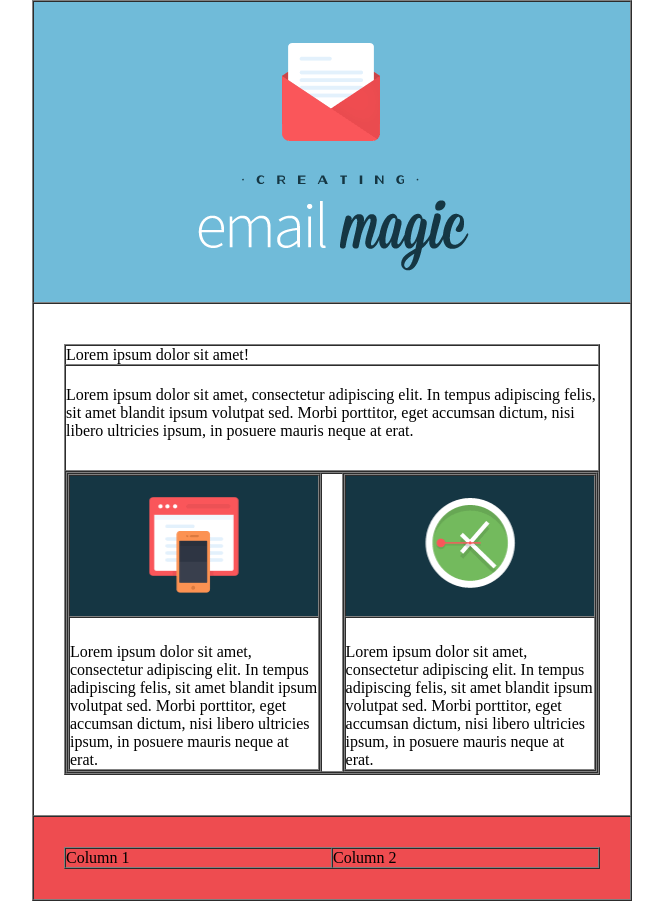
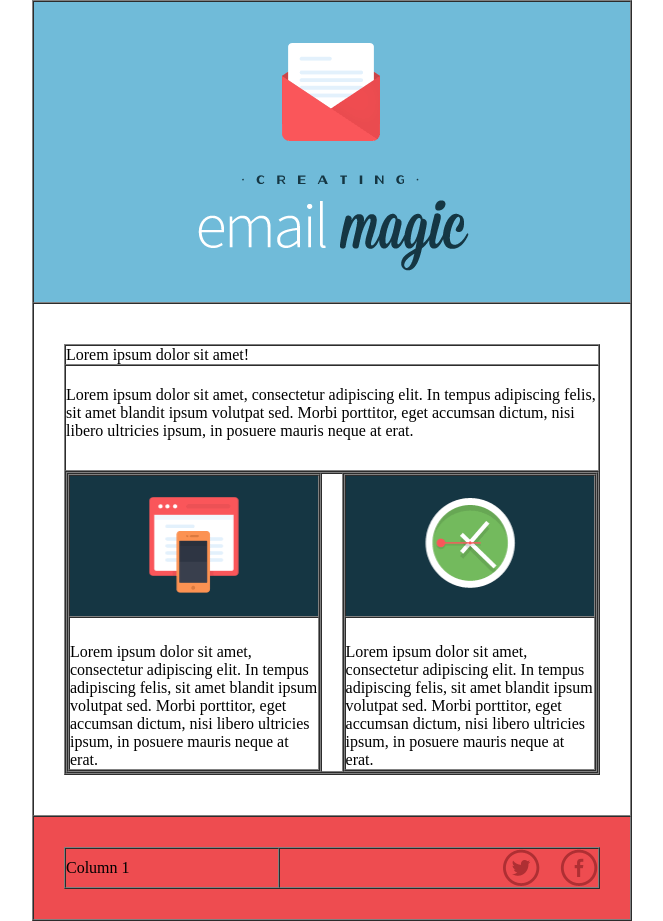
Before and after one commit to rachellesalvadora/emailhtml, a plain HTML site: page index.html in a window 1280 px wide. Shown: the whole page, without its empty margins (308-971 px from the left). Drawn offline with Linux system fonts and the light colour scheme.

Commit message:
social media icons added using gio's mac

```diff
--- a/index.html
+++ b/index.html
@@ -75,9 +75,23 @@
   <td>
    Column 1
   </td>
-  <td>
-   Column 2
-  </td>
+  <td align="right">
+ <table border="0" cellpadding="0" cellspacing="0">
+  <tr>
+   <td>
+    <a href="http://www.twitter.com/">
+     <img src="images/tw.gif" alt="Twitter" width="38" height="38" style="display: block;" border="0" />
+    </a>
+   </td>
+   <td style="font-size: 0; line-height: 0;" width="20">&nbsp;</td>
+   <td>
+    <a href="http://www.twitter.com/">
+     <img src="images/fb.gif" alt="Facebook" width="38" height="38" style="display: block;" border="0" />
+    </a>
+   </td>
+  </tr>
+ </table>
+</td>
  </tr>
 </table>
 
```
